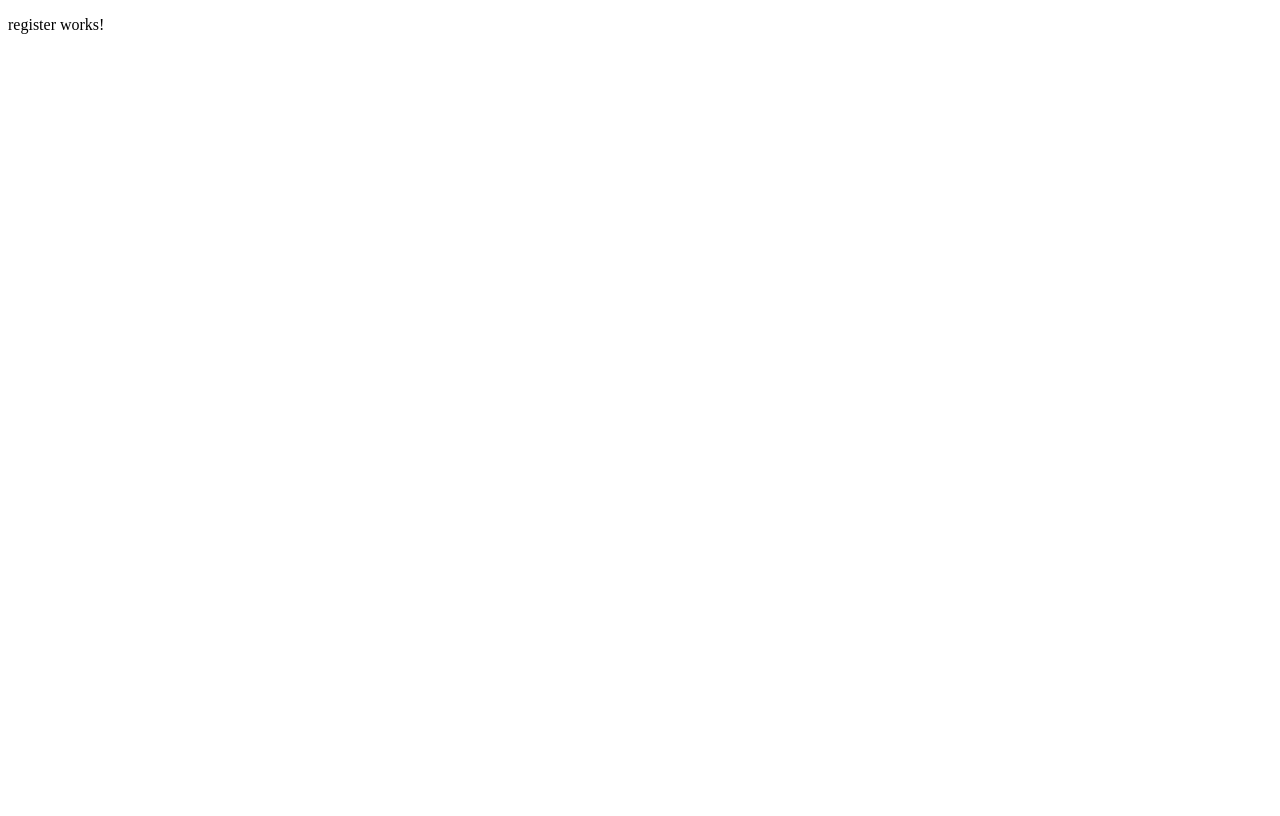
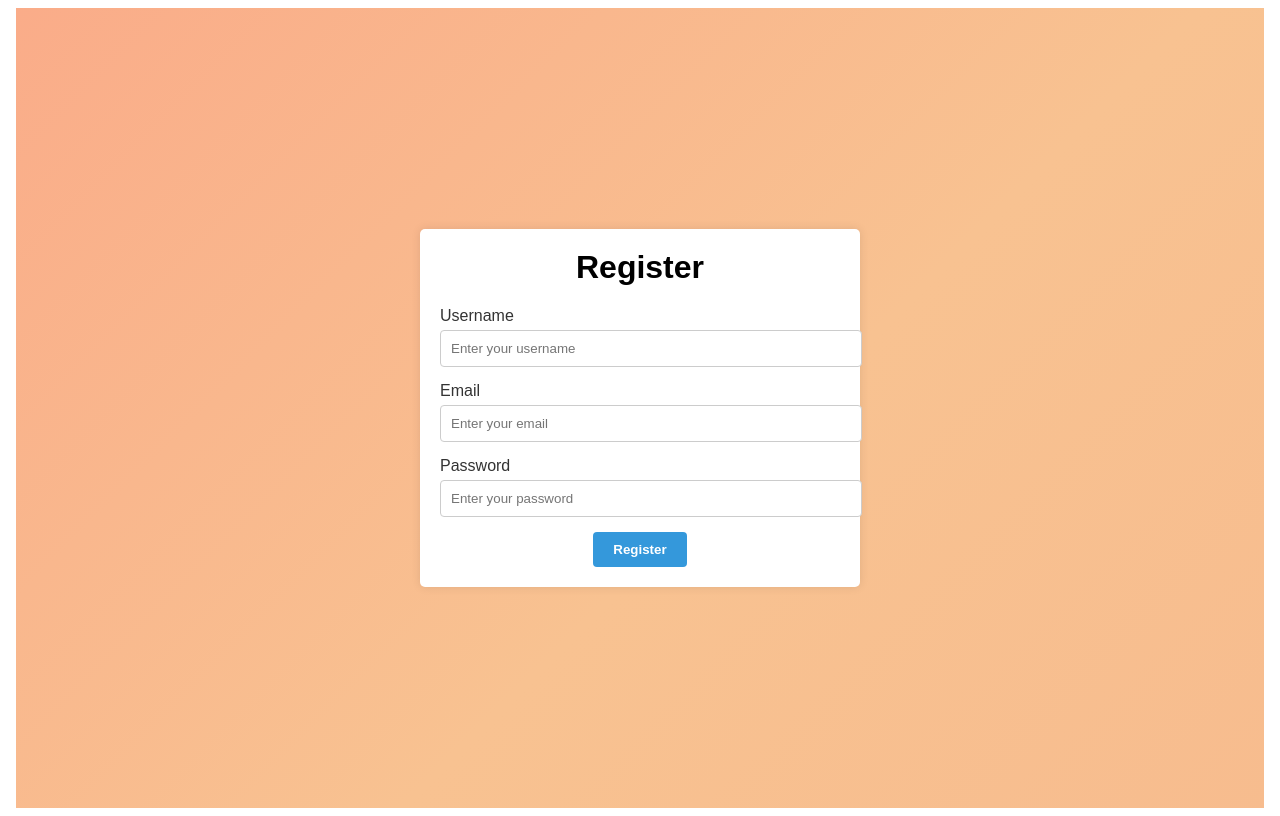
Before and after one commit to swalisoft/setes_builder, an Angular app in the folder ui/: page /register in a window 1280 px wide. Built offline with nearby package versions, Linux system fonts and the light colour scheme.

Commit message:
interfaces of home, login and register

```diff
--- a/ui/src/app/modules/auth/home/home.component.html
+++ b/ui/src/app/modules/auth/home/home.component.html
@@ -1 +1,54 @@
-<p>home works!</p>
+<!DOCTYPE html>
+<html>
+<head>
+  <title>Iniciar Sesión</title>
+  <style>
+    body {
+      display: flex;
+      align-items: center;
+      justify-content: center;
+      height: 100vh;
+      background-color: #f1f1f1;
+      font-family: Arial, sans-serif;
+    }
+
+    .container {
+      background-color: #ffffff;
+      border-radius: 5px;
+      padding: 20px;
+      box-shadow: 0px 0px 10px rgba(0, 0, 0, 0.1);
+      width: 400px;
+      text-align: center;
+    }
+
+    h1 {
+      margin-top: 0;
+    }
+
+    .btn {
+      display: inline-block;
+      padding: 10px 20px;
+      margin: 10px;
+      border-radius: 4px;
+      text-decoration: none;
+      color: #ffffff;
+      font-weight: bold;
+    }
+
+    .btn-login {
+      background-color: #3498db;
+    }
+
+    .btn-register {
+      background-color: #27ae60;
+    }
+  </style>
+</head>
+<body>
+  <div class="container">
+    <h1>Bienvenido</h1>
+    <a href="#" class="btn btn-login">Login</a>
+    <a href="#" class="btn btn-register">Register</a>
+  </div>
+</body>
+</html>
--- a/ui/src/app/modules/auth/login/login.component.html
+++ b/ui/src/app/modules/auth/login/login.component.html
@@ -1 +1,77 @@
-<p>login works!</p>
+<!DOCTYPE html>
+<html>
+<head>
+  <title>Login</title>
+  <style>
+    body {
+      display: flex;
+      align-items: center;
+      justify-content: center;
+      height: 100vh;
+      background-color: #f1f1f1;
+      font-family: Arial, sans-serif;
+    }
+
+    .container {
+      background-color: #ffffff;
+      border-radius: 5px;
+      padding: 20px;
+      box-shadow: 0px 0px 10px rgba(0, 0, 0, 0.1);
+      width: 400px;
+      text-align: center;
+    }
+
+    h1 {
+      margin-top: 0;
+    }
+
+    .input-group {
+      margin-bottom: 15px;
+    }
+
+    .input-group label {
+      display: block;
+      text-align: left;
+      margin-bottom: 5px;
+      color: #333333;
+    }
+
+    .input-group input {
+      width: 100%;
+      padding: 10px;
+      border: 1px solid #cccccc;
+      border-radius: 4px;
+    }
+
+    .btn {
+      background-color: #3498db;
+      color: #ffffff;
+      border: none;
+      padding: 10px 20px;
+      border-radius: 4px;
+      cursor: pointer;
+      font-weight: bold;
+    }
+
+    .btn:hover {
+      background-color: #2980b9;
+    }
+  </style>
+</head>
+<body>
+  <div class="container">
+    <h1>Login</h1>
+    <form>
+      <div class="input-group">
+        <label for="username">Username</label>
+        <input type="text" id="username" placeholder="Enter your username" required>
+      </div>
+      <div class="input-group">
+        <label for="password">Password</label>
+        <input type="password" id="password" placeholder="Enter your password" required>
+      </div>
+      <button type="submit" class="btn">Login</button>
+    </form>
+  </div>
+</body>
+</html>
--- a/ui/src/app/modules/auth/register/register.component.html
+++ b/ui/src/app/modules/auth/register/register.component.html
@@ -1 +1,95 @@
-<p>register works!</p>
+<!DOCTYPE html>
+<html>
+<head>
+  <title>Register</title>
+  <style>
+    body {
+      display: flex;
+      align-items: center;
+      justify-content: center;
+      height: 100vh;
+      background: linear-gradient(135deg, #aed6f1, #ff7675, #f8c291, #f3a683);
+      background-size: 600% 600%;
+      animation: gradient 20s ease infinite;
+      font-family: Arial, sans-serif;
+    }
+
+    @keyframes gradient {
+      0% {
+        background-position: 0% 50%;
+      }
+      50% {
+        background-position: 100% 50%;
+      }
+      100% {
+        background-position: 0% 50%;
+      }
+    }
+
+    .container {
+      background-color: #ffffff;
+      border-radius: 5px;
+      padding: 20px;
+      box-shadow: 0px 0px 10px rgba(0, 0, 0, 0.1);
+      width: 400px;
+      text-align: center;
+    }
+
+    h1 {
+      margin-top: 0;
+    }
+
+    .input-group {
+      margin-bottom: 15px;
+    }
+
+    .input-group label {
+      display: block;
+      text-align: left;
+      margin-bottom: 5px;
+      color: #333333;
+    }
+
+    .input-group input {
+      width: 100%;
+      padding: 10px;
+      border: 1px solid #cccccc;
+      border-radius: 4px;
+    }
+
+    .btn {
+      background-color: #3498db;
+      color: #ffffff;
+      border: none;
+      padding: 10px 20px;
+      border-radius: 4px;
+      cursor: pointer;
+      font-weight: bold;
+    }
+
+    .btn:hover {
+      background-color: #2980b9;
+    }
+  </style>
+</head>
+<body>
+  <div class="container">
+    <h1>Register</h1>
+    <form>
+      <div class="input-group">
+        <label for="username">Username</label>
+        <input type="text" id="username" placeholder="Enter your username" required>
+      </div>
+      <div class="input-group">
+        <label for="email">Email</label>
+        <input type="email" id="email" placeholder="Enter your email" required>
+      </div>
+      <div class="input-group">
+        <label for="password">Password</label>
+        <input type="password" id="password" placeholder="Enter your password" required>
+      </div>
+      <button type="submit" class="btn">Register</button>
+    </form>
+  </div>
+</body>
+</html>
```
